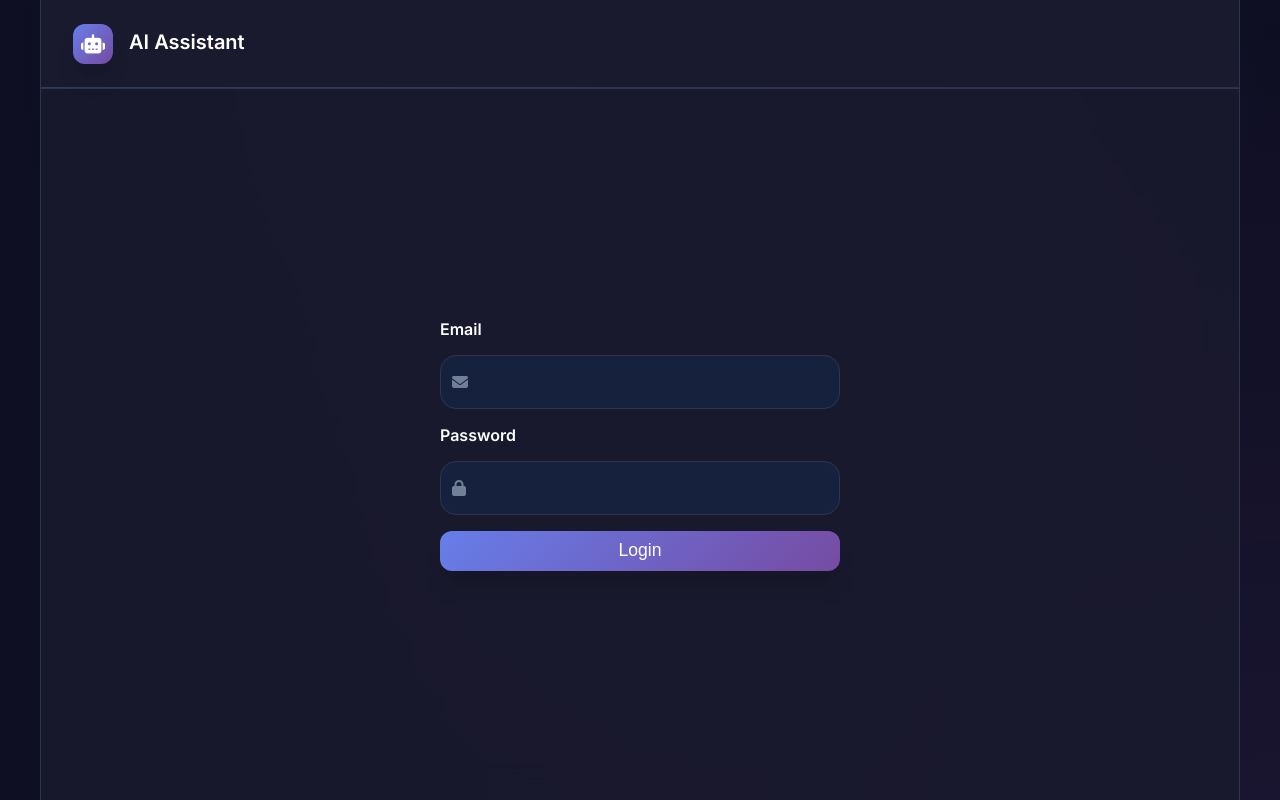
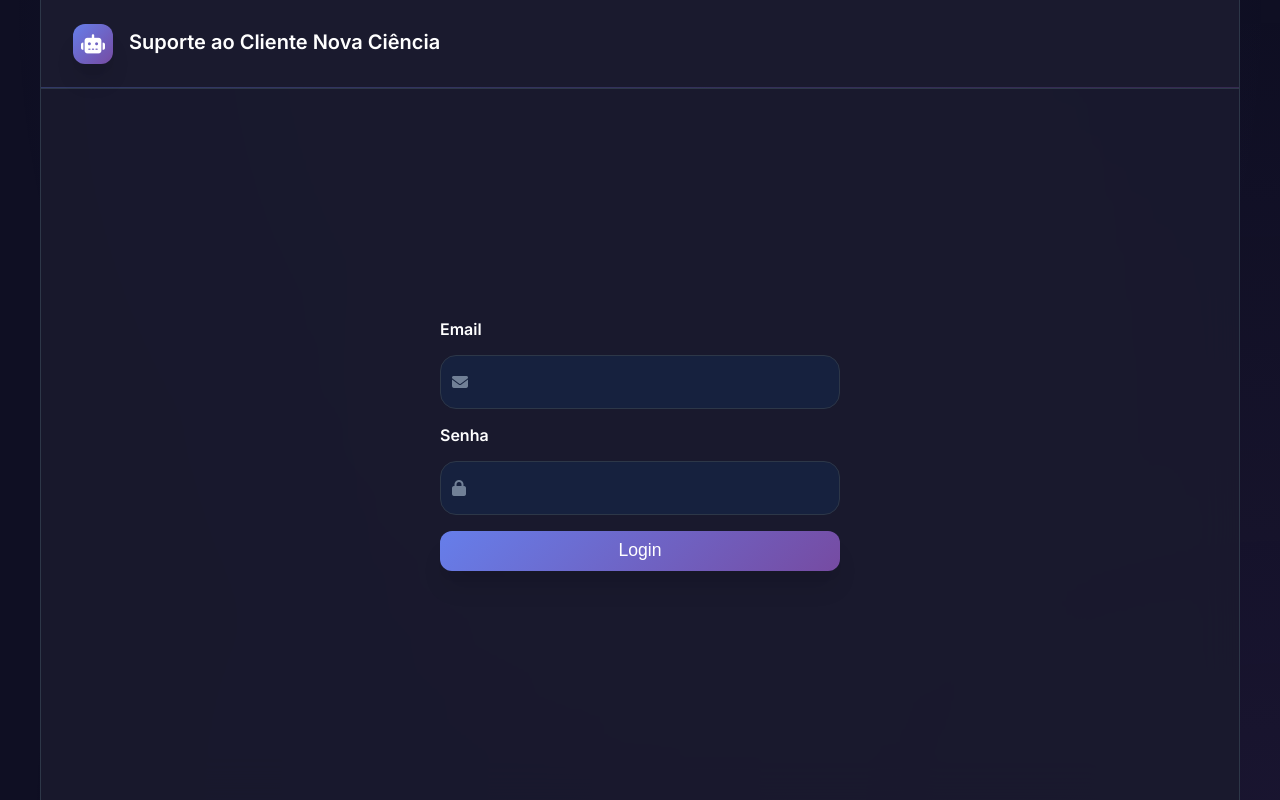
Before and after one commit to renansilva42/project_novaciencia_ofc, a Flask app: page / in a window 1280 px wide. Run offline with Flask 3, Linux system fonts and the light colour scheme; parts of the project's set-up code (start-up, migrations or seed data) failed here and were passed over.

Commit message:
paginas traduzidas

```diff
--- a/templates/login.html
+++ b/templates/login.html
@@ -16,7 +16,7 @@
                     <i class="fas fa-robot"></i>
                 </div>
                 <div class="header-info">
-                    <h1>AI Assistant</h1>
+                    <h1>Suporte ao Cliente Nova Ciência</h1>
                 </div>
             </div>
         </header>
@@ -34,7 +34,7 @@
                     <input type="email" id="email" name="email" required autocomplete="email" aria-required="true" class="message-input" style="padding-left: 2.5rem;" />
                     <i class="fas fa-envelope" style="position: absolute; left: 0.75rem; top: 50%; transform: translateY(-50%); color: var(--text-muted);"></i>
                 </div>
-                <label for="password" style="color: var(--text-primary); font-weight: 600;">Password</label>
+                <label for="password" style="color: var(--text-primary); font-weight: 600;">Senha</label>
                 <div style="position: relative;">
                     <input type="password" id="password" name="password" required autocomplete="current-password" aria-required="true" class="message-input" style="padding-left: 2.5rem;" />
                     <i class="fas fa-lock" style="position: absolute; left: 0.75rem; top: 50%; transform: translateY(-50%); color: var(--text-muted);"></i>
```
Also changed, not shown: templates/chat.html (+4 -4 lines).
